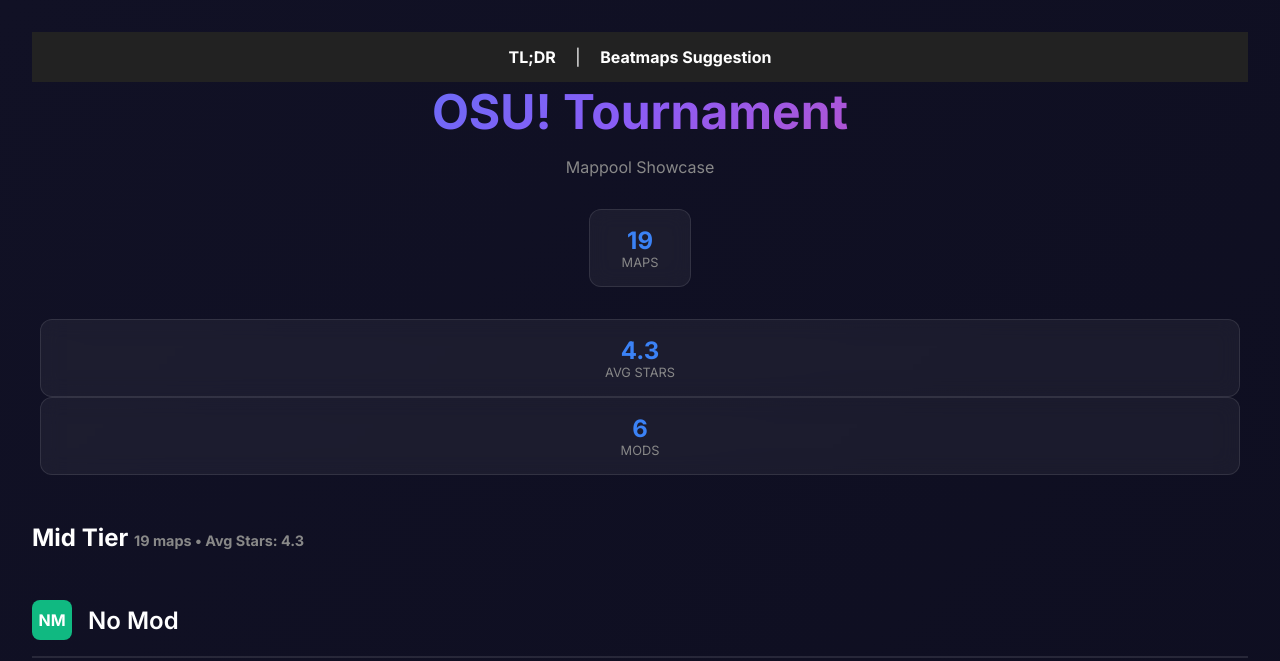
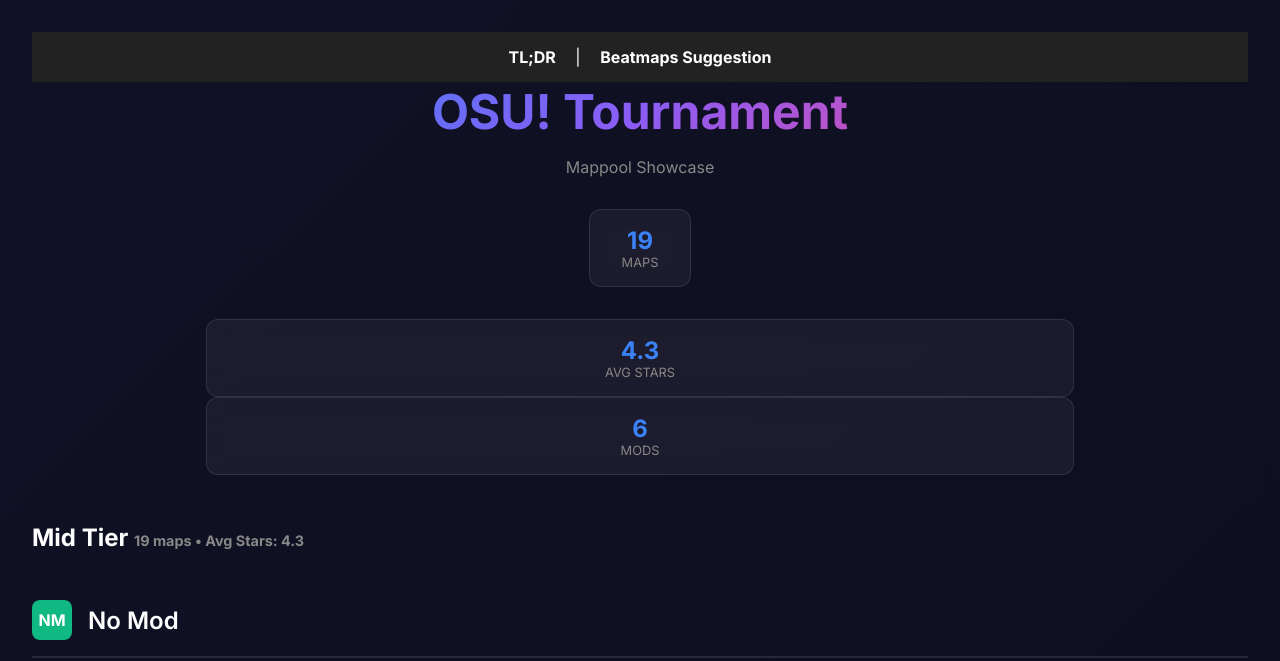
Before and after one commit to Heaki1/ACT-Mappools, a website: page public/index.html in a window 1280 px wide. Shown: the top 661 px of the page. Drawn offline with Linux system fonts and the light colour scheme.

Commit message:
Update styles.css

```diff
--- a/public/styles.css
+++ b/public/styles.css
@@ -45,7 +45,10 @@
   color: #00bfff;
 }
 
-    .container { max-width: 1200px; margin: 0 auto; }
+    .container {
+     max-width: 900px;
+     margin: 0 auto;
+     padding: 0 1rem; }
 
     .header {
       text-align: center;
```
